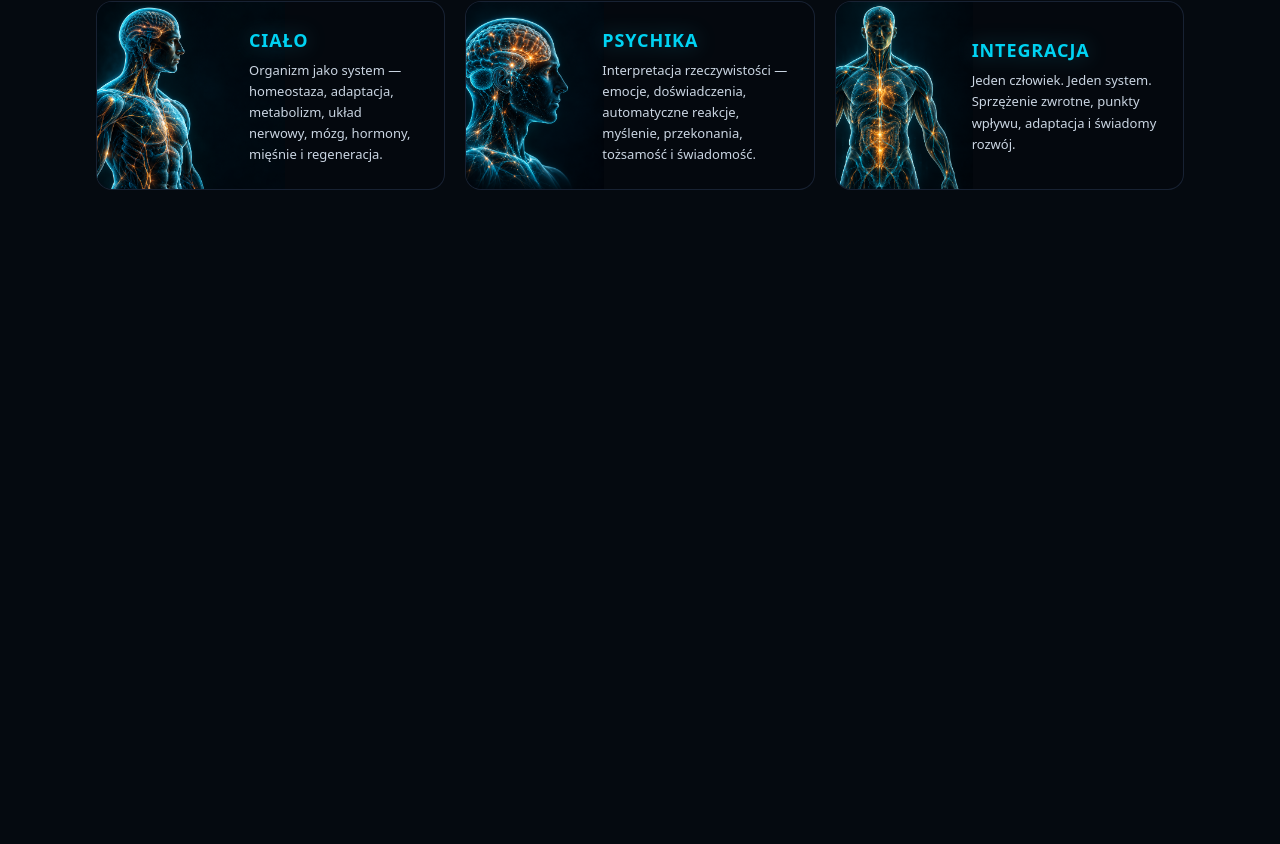
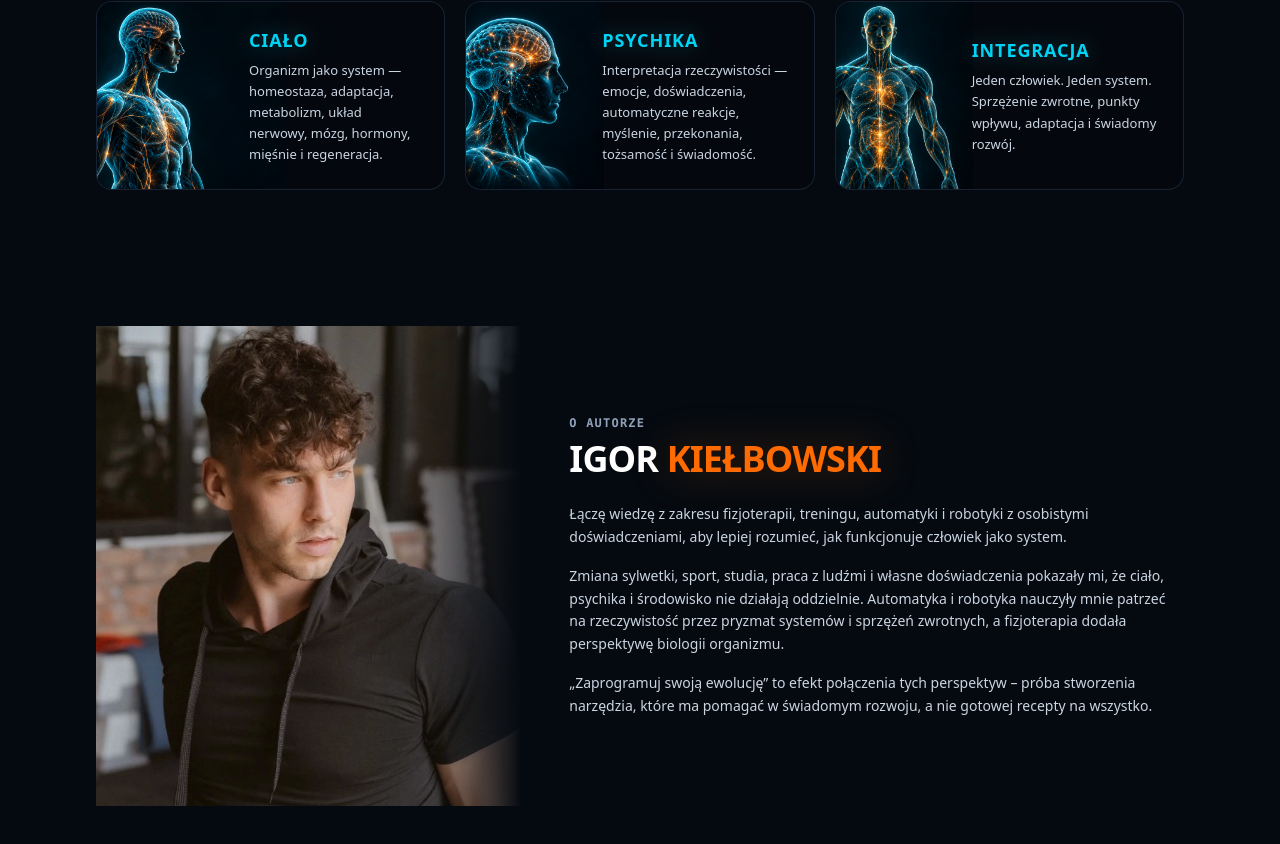
Before and after one commit to 19101990/evolution-landing-page, a Next.js app: page / in a window 1280 px wide. Shown: the part 955-1799 px from the top of the page. Before the commit the page ends 1201 px from the top, so only its background shows below. Built offline with nearby package versions, Linux system fonts and the light colour scheme.

Commit message:
feat(author): implement author bio section

```diff
--- a/src/app/page.tsx
+++ b/src/app/page.tsx
@@ -1,6 +1,7 @@
 import { Navbar } from "@/components/layout/Navbar";
 import { Hero } from "@/components/sections/Hero";
 import { SystemPillars } from "@/components/sections/SystemPillars";
+import { AuthorBio } from "@/components/sections/AuthorBio";
 
 export default function Home() {
   return (
@@ -8,6 +9,7 @@ export default function Home() {
       <Navbar />
       <Hero />
       <SystemPillars />
+      <AuthorBio />
     </main>
   );
 }
--- a/src/components/layout/Navbar.tsx
+++ b/src/components/layout/Navbar.tsx
@@ -35,7 +35,7 @@ export function Navbar() {
 
         {/* Desktop CTA */}
         <div className="hidden md:block">
-          <Button href="/Zaprogramuj_swoja_ewolucje.pdf" className="px-5 py-2.5">
+          <Button href="/Zaprogramuj swoją ewolucję - Igor Kiełbowski.pdf" className="px-5 py-2.5">
             {ctaButton}
           </Button>
         </div>
@@ -67,7 +67,7 @@ export function Navbar() {
           </nav>
           <div className="pt-2">
             <Button
-              href="/Zaprogramuj_swoja_ewolucje.pdf"
+              href="/Zaprogramuj swoją ewolucję - Igor Kiełbowski.pdf"
               className="w-full py-3"
             >
               {ctaButton}
--- /dev/null
+++ b/src/components/sections/AuthorBio.tsx
@@ -0,0 +1,75 @@
+import Image from "next/image";
+import { SITE_CONTENT } from "@/data/content";
+import { Container } from "@/components/ui/Container";
+
+export function AuthorBio() {
+  const { authorSection } = SITE_CONTENT;
+
+  return (
+    <section
+      id={authorSection.id}
+      className="relative py-12 md:py-20 bg-[#050A10] overflow-hidden"
+    >
+      {/* Ambient background glow behind the portrait */}
+      <div
+        aria-hidden="true"
+        className="absolute top-1/2 left-10 -translate-y-1/2 w-[400px] h-[400px] bg-cyan-500/5 rounded-full blur-[140px] pointer-events-none -z-10"
+      />
+
+      <Container className="relative z-10">
+
+        <div className="relative z-10 grid grid-cols-1 lg:grid-cols-12 gap-8 lg:gap-12 items-center">
+
+          {/* Left Column: Portrait with seamless right & bottom dissolves */}
+          <div className="lg:col-span-5 relative flex justify-center lg:justify-start">
+            <div className="relative w-full max-w-[420px] lg:max-w-none h-[360px] sm:h-[440px] lg:h-[480px] overflow-hidden">
+              <Image
+                src={authorSection.photo.src}
+                alt={authorSection.photo.alt}
+                fill
+                sizes="(max-width: 1024px) 100vw, 42vw"
+                className="object-cover object-top select-none pointer-events-none"
+              />
+
+              {/* Right edge fade into background */}
+              <div
+                aria-hidden="true"
+                className="absolute inset-y-0 right-0 w-2/5 bg-gradient-to-r from-transparent via-[#050A10]/20 to-[#050A10] pointer-events-none"
+              />
+
+
+            </div>
+          </div>
+
+          {/* Right Column: Narrative Copy */}
+          <div className="lg:col-span-7 flex flex-col items-start text-left">
+
+            {/* Eyebrow */}
+            <span className="font-mono text-xs uppercase tracking-widest text-slate-400 font-semibold mb-2">
+              {authorSection.eyebrow}
+            </span>
+
+            {/* Name */}
+            <h2 className="text-2xl sm:text-3xl md:text-4xl font-black uppercase tracking-tight text-white mb-6">
+              {authorSection.name.first}{" "}
+              <span className="text-[#FF6B00] drop-shadow-[0_0_20px_rgba(255,107,0,0.3)]">
+                {authorSection.name.last}
+              </span>
+            </h2>
+
+            {/* Bio Paragraphs */}
+            <div className="space-y-4 text-xs sm:text-sm text-slate-300 leading-relaxed max-w-2xl">
+              {authorSection.bio.map((paragraph, index) => (
+                <p key={index}>
+                  {paragraph}
+                </p>
+              ))}
+            </div>
+
+          </div>
+
+        </div>
+      </Container>
+    </section>
+  );
+}
--- a/src/data/content.ts
+++ b/src/data/content.ts
@@ -82,7 +82,7 @@ export const SITE_CONTENT = {
   },
 
   authorSection: {
-    id: "o-autorze",
+    id: "author",
     eyebrow: "O AUTORZE",
     name: {
         first: "IGOR",
@@ -94,7 +94,7 @@ export const SITE_CONTENT = {
         "„Zaprogramuj swoją ewolucję” to efekt połączenia tych perspektyw – próba stworzenia narzędzia, które ma pomagać w świadomym rozwoju, a nie gotowej recepty na wszystko.",
     ],
     photo: {
-      src: "/images/igor-kielbowski.png",
+        src: "/images/about_author.webp",
         alt: "Igor Kiełbowski",
     },
     },
```
Lines whose indentation alone changed are shown as unchanged.
